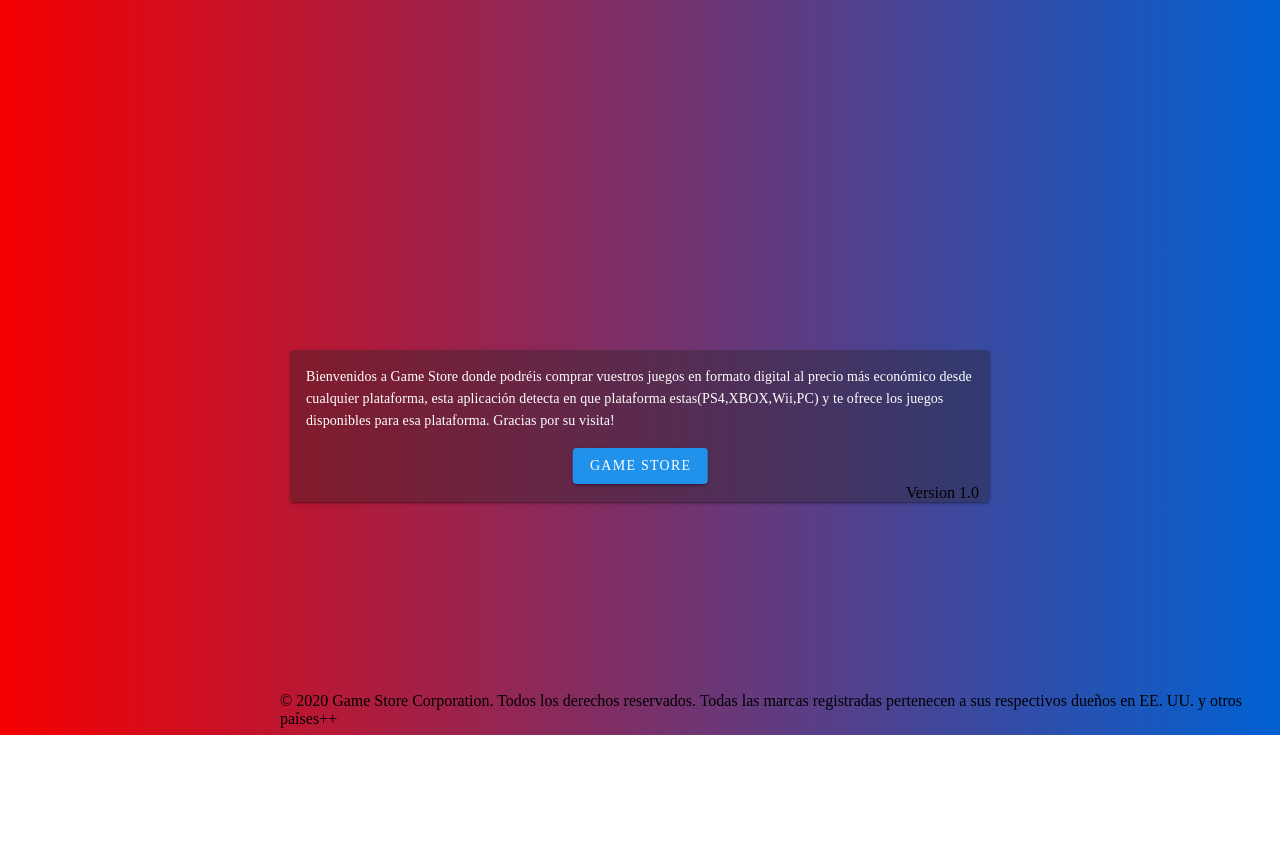
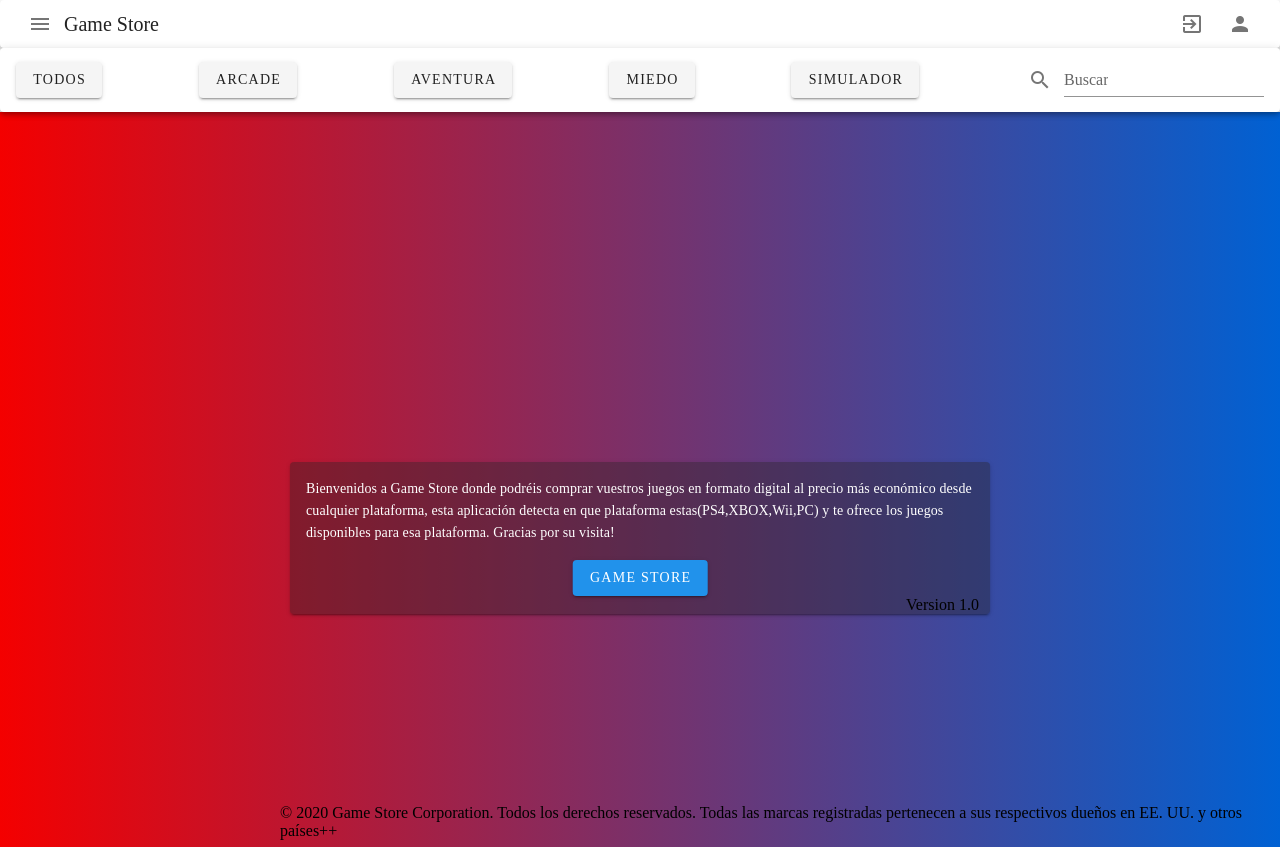
Before and after one commit to Abelito94/Game_Store_Front, a Vue app: page / in a window 1280 px wide. Before the commit the page ends 800 px from the top, so only its background shows below. Built offline with nearby package versions, Linux system fonts and the light colour scheme.

Commit message:
frontendOperativo

```diff
--- a/src/App.vue
+++ b/src/App.vue
@@ -1,15 +1,21 @@
 <template>
   <div id="nav">
+    <NavbarAccount />
+    <Navbar />
     <router-view />
   </div>
 </template>
 
 <script>
+import Navbar from "@/components/Navbar.vue";
+import NavbarAccount from "@/components/NavbarAccount.vue";
+
 export default {
   name: "App",
-
-  components: {},
-
+  components: {
+    Navbar,
+    NavbarAccount
+  },
   data: () => ({
     //
   })
--- /dev/null
+++ b/src/components/GameCard.vue
@@ -0,0 +1,21 @@
+<template>
+  <div id="card">
+    <img :src="data.photo_url" >
+    {{data.name}}
+  </div>
+</template>
+
+<script>
+export default {
+  props: {
+    data: Object
+  }
+};
+</script>
+
+<style lang="scss" scoped>
+img{
+  width: 40px;
+  height: 40px;
+}
+</style>
--- /dev/null
+++ b/src/components/GameList.vue
@@ -0,0 +1,20 @@
+<template>
+  <div>
+    <GameCard v-for="(game, idx) in data" :key="idx" :data="game"/>
+  </div>
+</template>
+
+<script>
+import GameCard from '@/components/GameCard.vue';
+export default {
+  components: {
+    GameCard
+  },
+  props: {
+    data: Array
+  }
+};
+</script>
+
+<style lang="scss" scoped>
+</style>
--- a/src/components/Navbar.vue
+++ b/src/components/Navbar.vue
@@ -2,37 +2,24 @@
   <div>
     <div>
       <v-card color="grey lighten-4" flat tile>
-        <v-toolbar dense>
-          <v-btn id="button0" @click="allGames">Todos</v-btn>
+        <v-toolbar>
+          <v-btn id="button0" @click="gamesByCategory('todos')">Todos</v-btn>
           <v-spacer></v-spacer>
-          <v-btn id="button1">Arcade</v-btn>
+          <v-btn id="button1" @click="gamesByCategory('arcade')">Arcade</v-btn>
           <v-spacer></v-spacer>
-          <v-btn id="button2">Aventura</v-btn>
+          <v-btn id="button2" @click="gamesByCategory('aventura')">Aventura</v-btn>
           <v-spacer></v-spacer>
-          <v-btn id="button3">Miedo</v-btn>
+          <v-btn id="button3" @click="gamesByCategory('miedo')">Miedo</v-btn>
           <v-spacer></v-spacer>
-          <v-btn id="button4">Simulador</v-btn>
+          <v-btn id="button4" @click="gamesByCategory('simulador')">Simulador</v-btn>
           <v-spacer></v-spacer>
           <v-btn icon>
             <v-icon>mdi-magnify</v-icon>
           </v-btn>
           <div>
-            <v-text-field label="Buscar" :rules="rules" hide-details="auto"></v-text-field>
+            <v-text-field label="Buscar" v-model="mySearch" @keyup.enter="search()" hide-details="auto"></v-text-field>
           </div>
         </v-toolbar>
-      </v-card>
-    </div>
-    <div>
-      <v-card class="mx-auto">
-        <v-list shaped>
-          <v-list-item-group v-model="item" color="primary">
-            <v-list-item v-for="(game) in games" :key="game.id">
-              <v-list-item-content>
-                <v-list-item-title v-text="game.name"></v-list-item-title>
-              </v-list-item-content>
-            </v-list-item>
-          </v-list-item-group>
-        </v-list>
       </v-card>
     </div>
   </div>
@@ -46,14 +33,17 @@
   components: {},
   data() {
     return {
-      games: []
+      games: [],
+      category: "",
+      mySearch: ""
     };
   },
   methods: {
-    allGames() {
-      Api.getAllGames()
-        .then(response => (this.games = response))
-        .catch(err);
+    gamesByCategory(myCategory) {
+      this.$root.$emit('categoryId', myCategory)
+    },
+    search() {
+      this.$root.$emit('search', this.mySearch)
     }
   }
 };
--- /dev/null
+++ b/src/components/NavbarAccount.vue
@@ -0,0 +1,35 @@
+<template>
+  <div>
+    <v-card color="grey lighten-4" flat tile>
+      <v-toolbar dense>
+        <v-app-bar-nav-icon></v-app-bar-nav-icon>
+
+        <v-toolbar-title>Game Store</v-toolbar-title>
+
+        <v-spacer></v-spacer>
+
+        <v-btn icon @click="logout">
+          <v-icon>mdi-exit-to-app</v-icon>
+        </v-btn>
+
+        <v-btn icon>
+          <v-icon>mdi-account</v-icon>
+        </v-btn>
+      </v-toolbar>
+    </v-card>
+  </div>
+</template>
+
+<script>
+export default {
+  methods: {
+    logout() {
+      localStorage.clear();
+      this.$router.push("/");
+    }
+  }
+};
+</script>
+
+<style lang="scss" scoped>
+</style>
--- a/src/components/Signup.vue
+++ b/src/components/Signup.vue
@@ -35,7 +35,6 @@
             v-model="phoneNumber"
             :type="Number"
             prepend-icon="mdi-phone-outline"
-            :rules="numberRule"
           ></v-text-field>
         </v-form>
       </v-card-text>
--- a/src/services/Api.js
+++ b/src/services/Api.js
@@ -4,26 +4,43 @@
   baseURL: "http://localhost:3000/api",
   headers: {
     Accept: "application/json",
-    "Content-Type": "application/json"
-  }
+    "Content-Type": "application/json",
+  },
 });
 
 export default {
   async signup(newUser) {
     const response = await API.post("/auth/signup", {
-      ...newUser
+      ...newUser,
     });
     return response.data;
   },
   async login(user) {
     const response = await API.post("/auth/login", {
-      ...user
+      ...user,
     });
     return response.data;
   },
   async getAllGames() {
-    const response = await API.get("/search/", {
+    const response = await API.get("/games", {
+      headers: {
+        token: localStorage.getItem("token"),
+      },
     });
     return response.data;
   },
+  async getGamesByCategory(category) {
+    const response = await API.post(
+      "/search",
+      {
+        search: category
+      },
+      {
+        headers: {
+          token: localStorage.getItem("token"),
+        },
+      }
+    );
+    return response.data;
+  },
 };
--- a/src/views/Home.vue
+++ b/src/views/Home.vue
@@ -1,40 +1,49 @@
 <template>
   <div>
-    <v-card color="grey lighten-4" flat tile>
-      <v-toolbar dense>
-        <v-app-bar-nav-icon></v-app-bar-nav-icon>
-
-        <v-toolbar-title>Game Store</v-toolbar-title>
-
-        <v-spacer></v-spacer>
-
-        <v-btn icon @click="logout">
-          <v-icon>mdi-exit-to-app</v-icon>
-        </v-btn>
-
-        <v-btn icon>
-          <v-icon>mdi-account</v-icon>
-        </v-btn>
-      </v-toolbar>
-    </v-card>
-    <Navbar />
+    <GameList :data="serviceGames" />
   </div>
 </template>
 
 <script>
-import Navbar from "@/components/Navbar.vue";
+import GameList from "@/components/GameList.vue";
+import Api from "@/services/Api.js";
 
 export default {
   name: "Home",
   components: {
-    Navbar
+    GameList
   },
-  data() {},
+  data() {
+    return {
+      serviceGames: []
+    };
+  },
   methods: {
-    logout() {
-      localStorage.clear();
-      this.$router.push("/");
+    showAll: function() {
+      Api.getAllGames()
+        .then(games => (this.serviceGames = games))
+        .catch(err => console.log(err));
+    },
+    showCategory: function(myCategory) {
+      Api.getGamesByCategory(myCategory)
+        .then(games => (this.serviceGames = games.category))
+        .catch(err => console.log(err));
+    },
+    showName: function(name) {
+      Api.getGamesByCategory(name)
+        .then(games => (this.serviceGames = games.game))
+        .catch(err => console.log(err));
     }
+  },
+  mounted() {
+    this.showAll();
+
+    this.$root.$on("categoryId", categoryId => {
+      if (categoryId === "todos") this.showAll();
+      else this.showCategory(categoryId);
+    });
+
+    this.$root.$on("search", search => {this.showName(search)})
   }
 };
 </script>
```
